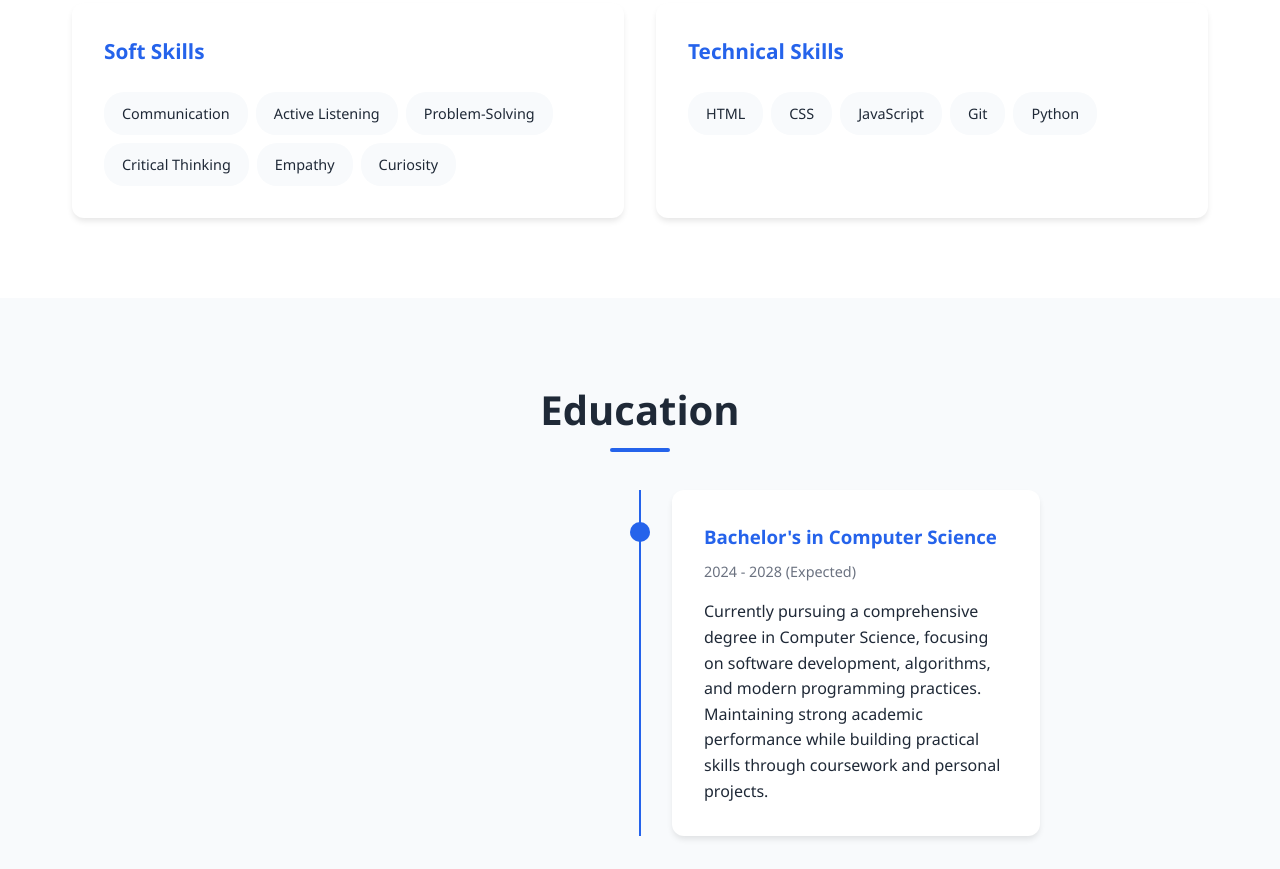
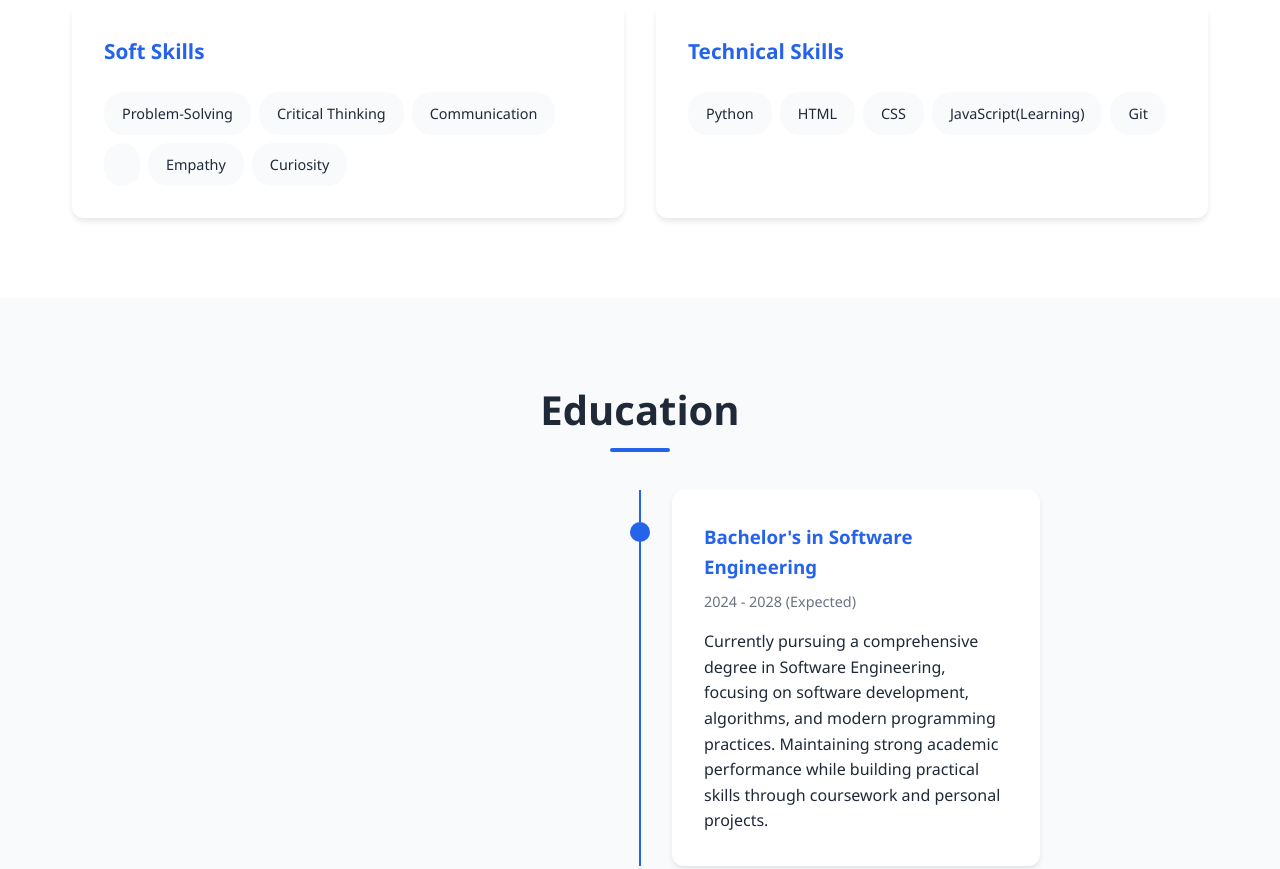
Before and after one commit to tdorcas-akim/responsive-portfolio-website, a plain HTML site: page index.html in a window 1280 px wide. Shown: the part 989-1858 px from the top of the page. Drawn offline with Linux system fonts and the light colour scheme.

Commit message:
Changes made

```diff
--- a/index.html
+++ b/index.html
@@ -11,7 +11,7 @@
     <!-- Navigation -->
     <nav class="navbar" id="navbar">
         <div class="nav-container">
-            <div class="logo">Portfolio</div>
+            <!--<div class="logo">Portfolio</div>-->
             <ul class="nav-menu" id="nav-menu">
                 <li><a href="#home" class="nav-link active">Home</a></li>
                 <li><a href="#skills" class="nav-link">Skills</a></li>
@@ -30,7 +30,7 @@
     <!-- Hero Section -->
     <section class="hero" id="home">
         <div class="hero-content">
-            <h1>Hello, I'm a Future Developer</h1>
+            <h1></h1>
             <p class="subtitle">Passionate Computer Science Student | Building Tomorrow's Digital Solutions</p>
             <a href="#contact" class="cta-button">Get In Touch</a>
         </div>
@@ -44,10 +44,10 @@
                 <div class="skill-category">
                     <h3>Soft Skills</h3>
                     <div class="skill-list">
-                        <span class="skill-tag">Communication</span>
-                        <span class="skill-tag">Active Listening</span>
                         <span class="skill-tag">Problem-Solving</span>
                         <span class="skill-tag">Critical Thinking</span>
+                        <span class="skill-tag">Communication</span>
+                        <span class="skill-tag"></span>
                         <span class="skill-tag">Empathy</span>
                         <span class="skill-tag">Curiosity</span>
                     </div>
@@ -55,11 +55,11 @@
                 <div class="skill-category">
                     <h3>Technical Skills</h3>
                     <div class="skill-list">
+                        <span class="skill-tag">Python</span>
                         <span class="skill-tag">HTML</span>
                         <span class="skill-tag">CSS</span>
-                        <span class="skill-tag">JavaScript</span>
+                        <span class="skill-tag">JavaScript(Learning)</span>
                         <span class="skill-tag">Git</span>
-                        <span class="skill-tag">Python</span>
                     </div>
                 </div>
             </div>
@@ -73,9 +73,9 @@
             <div class="timeline">
                 <div class="timeline-item">
                     <div class="timeline-content">
-                        <h3>Bachelor's in Computer Science</h3>
+                        <h3>Bachelor's in Software Engineering</h3>
                         <p class="date">2024 - 2028 (Expected)</p>
-                        <p>Currently pursuing a comprehensive degree in Computer Science, focusing on software development, algorithms, and modern programming practices. Maintaining strong academic performance while building practical skills through coursework and personal projects.</p>
+                        <p>Currently pursuing a comprehensive degree in Software Engineering, focusing on software development, algorithms, and modern programming practices. Maintaining strong academic performance while building practical skills through coursework and personal projects.</p>
                     </div>
                 </div>
             </div>
```
